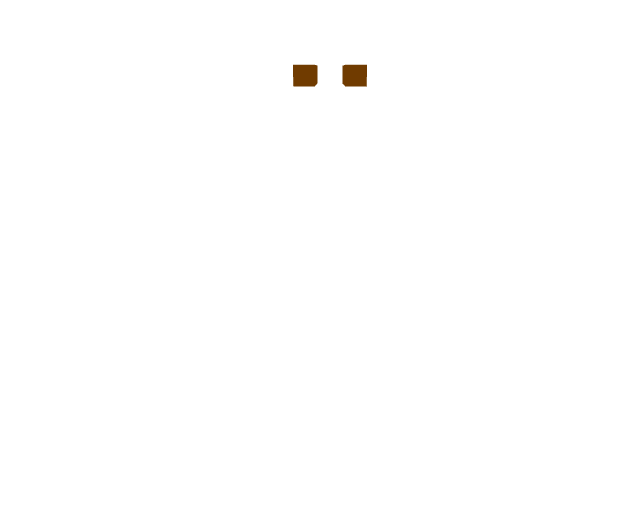
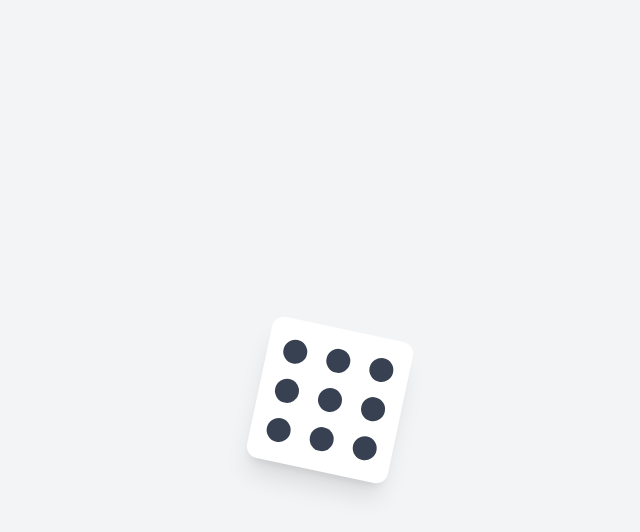
Before and after one commit to Adamhunter108/ceelo, a Next.js app: page / in a window 1280 px wide. Shown: the top 532 px of the page, without its empty margins (310-950 px from the left). Built offline with nearby package versions, Linux system fonts and the light colour scheme.

Commit message:
tailwind die sides 😎

```diff
--- /dev/null
+++ b/app/components/die-sides/One.tsx
@@ -0,0 +1,23 @@
+export default function One() {
+  return (
+    <div className="min-h-screen bg-gray-100 flex items-center justify-center">
+      <div className="h-36 w-36 bg-white rounded-xl shadow-xl transform rotate-12 flex justify-between p-4 hover:scale-150 transition duration-700 hover:rotate-180 hover:shadow-2xl">
+        <div className="space-y-4 pt-1">
+          <div className="w-6 h-6 bg-gray-700 rounded-full"></div>
+          <div className="w-6 h-6 bg-gray-700 rounded-full"></div>
+          <div className="w-6 h-6 bg-gray-700 rounded-full"></div>
+        </div>
+        <div className="space-y-4 pt-1">
+          <div className="w-6 h-6 bg-gray-700 rounded-full"></div>
+          <div className="w-6 h-6 bg-gray-700 rounded-full"></div>
+          <div className="w-6 h-6 bg-gray-700 rounded-full"></div>
+        </div>
+        <div className="space-y-4 pt-1">
+          <div className="w-6 h-6 bg-gray-700 rounded-full"></div>
+          <div className="w-6 h-6 bg-gray-700 rounded-full"></div>
+          <div className="w-6 h-6 bg-gray-700 rounded-full"></div>
+        </div>
+      </div>
+    </div>
+  );
+}
--- /dev/null
+++ b/app/components/die-sides/Six.tsx
@@ -0,0 +1,23 @@
+export default function Six() {
+  return (
+    <div className="min-h-screen bg-gray-100 flex items-center justify-center">
+      <div className="h-36 w-36 bg-white rounded-xl shadow-xl transform rotate-3 flex justify-between p-4 hover:scale-150 transition duration-700 hover:rotate-45 hover:shadow-2xl">
+        <div className="space-y-4 pt-1">
+          <div className="w-6 h-6 bg-gray-700 rounded-full"></div>
+          <div className="w-6 h-6 bg-gray-700 rounded-full"></div>
+          <div className="w-6 h-6 bg-gray-700 rounded-full"></div>
+        </div>
+        <div className="space-y-4 pt-1">
+          <div className="w-6 h-6 bg-gray-700 rounded-full"></div>
+          <div className="w-6 h-6 bg-gray-700 rounded-full"></div>
+          <div className="w-6 h-6 bg-gray-700 rounded-full"></div>
+        </div>
+        <div className="space-y-4 pt-1">
+          <div className="w-6 h-6 bg-gray-700 rounded-full"></div>
+          <div className="w-6 h-6 bg-gray-700 rounded-full"></div>
+          <div className="w-6 h-6 bg-gray-700 rounded-full"></div>
+        </div>
+      </div>
+    </div>
+  );
+}
--- a/app/page.tsx
+++ b/app/page.tsx
@@ -1,6 +1,8 @@
 import GameScene from "./components/GameScene";
 import Box from "./components/Box";
 import { Canvas, useFrame } from "@react-three/fiber";
+import One from "./components/die-sides/One";
+import Six from "./components/die-sides/Six";
 
 export default function Home() {
   return (
@@ -12,13 +14,15 @@
     //   </div>
     // </main>
     <div>
-      <Canvas>
+      {/* <Canvas>
         <ambientLight intensity={0.5} />
         <spotLight position={[10, 10, 10]} angle={0.15} penumbra={1} />
         <pointLight position={[-10, -10, -10]} />
         <Box position={[-1.2, 0, 0]} />
         <Box position={[1.2, 0, 0]} />
-      </Canvas>
+      </Canvas> */}
+      <One />
+      {/* <Six /> */}
     </div>
   );
 }
```
